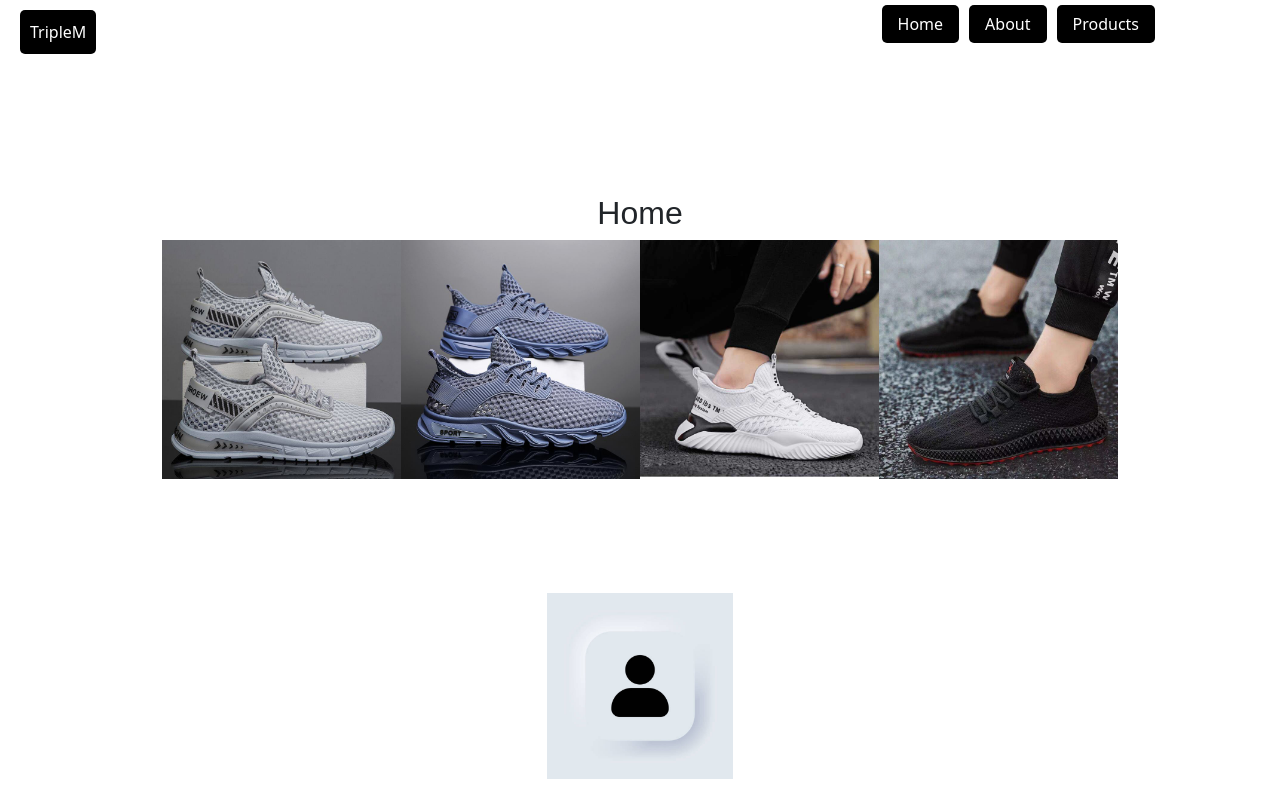
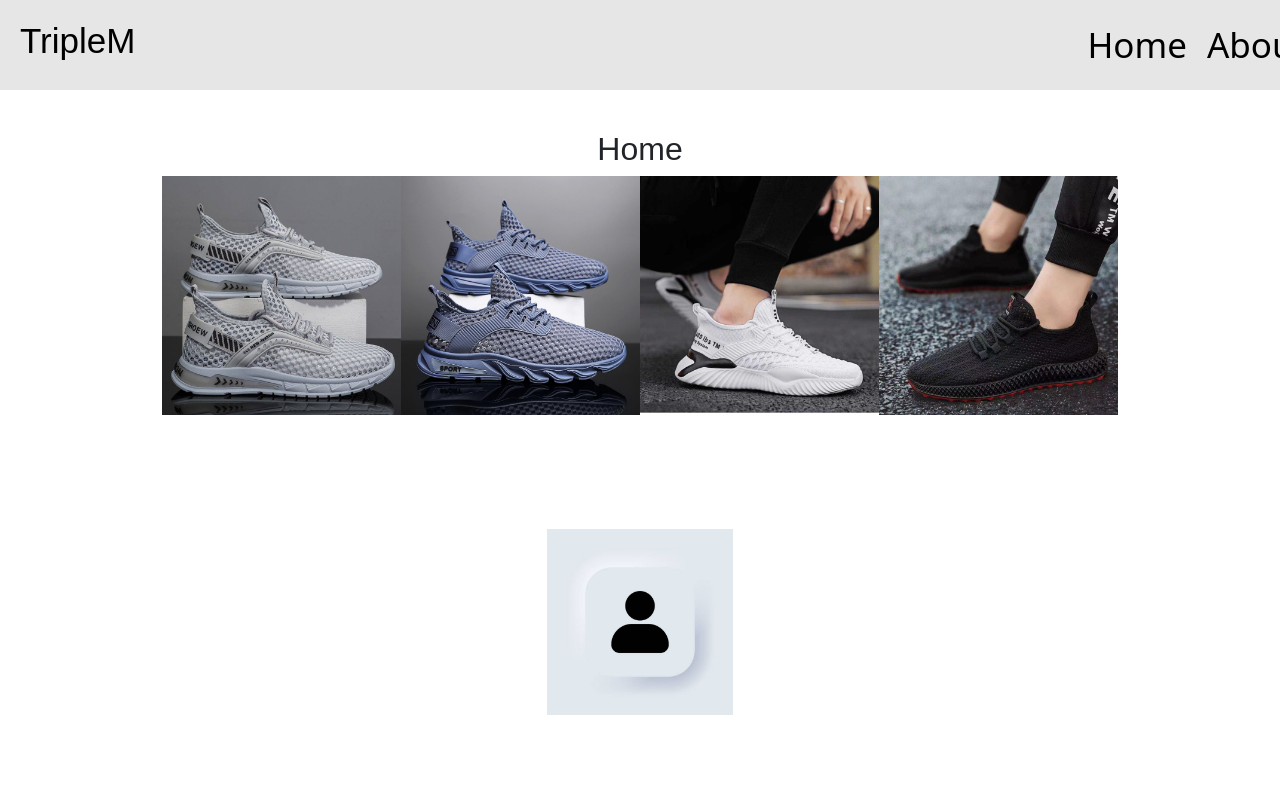
Before and after one commit to TripleMTheDeveloper/Online-Apparel-Store, a React (Create React App) app: page / in a window 1280 px wide. Shown: the top 800 px of the page. Built offline with nearby package versions, Linux system fonts and the light colour scheme.

Commit message:
Starting chagning the app style

```diff
--- a/src/App.css
+++ b/src/App.css
@@ -1,43 +1,60 @@
+*{
+  box-sizing: border-box;
+  padding: 0px;
+  margin: 0px;
+}
+
 .App {
   text-align: center;
 }
 
 .nav__bar{
-  background-color: #ffffff;
-color: white;
-padding: 10px 20px;
+  background-color: #e6e6e6;
+  position: fixed;
+  color: white;
+  gap: 900px;
+  padding: 10px 10px;
+  z-index: 1;
+  display: grid; /* Change to grid display */
+  grid-template-columns: repeat(4, 1fr); /* Create 4 equal-width columns */
+  top: 0;
 }
 
-nav{
+.nav__links{
+  display: grid;
+  grid-template-columns: repeat(3, auto);
+  list-style-type: none;
+  margin: 0;
+  padding: 10pxs;
+  color: rgb(0, 0, 0);
   text-decoration: none;
-  display: flex;
-  justify-content: space-between;
-  align-items: center;
-  margin-right: 100px;
+  font-size: 35px;
 }
 
-.links {
-  display: flex;
+.home_link{
+  color: black;
+  text-decoration: none;
   list-style-type: none;
+  padding: 10px;
 }
 
-.links a {
-  color: white;
+.about_link{
+  color: black;
   text-decoration: none;
-  padding: 8px 16px;
-  border-radius: 5px;
-  margin: 0 5px;
-  background-color: #000000;
-  text-decoration: none !important;
+  list-style-type: none;
+  padding: 10px;
 }
 
-.links a:hover {
-  background-color: #000000;
+.products_link{
+  color: black;
+  text-decoration: none;
+  list-style-type: none;
+  padding: 10px;
 }
 
-button{
+.home_header{
   border-radius: 5px;
-  background-color: black;
-  color: white;
+  font-size: 35px;
+  color: rgb(0, 0, 0);
   padding: 10px;
 }
--- a/src/App.js
+++ b/src/App.js
@@ -12,11 +12,11 @@ function App() { //rending all our components
       <CartProvider>  {/*Wrapping the entire app in CartProvider context so I can display the cart price in all components*/}
         <div className="App">
           <nav className='nav__bar'>
-            <button>TripleM</button>
-            <ul className='links'>
-              <li><Link to="/">Home</Link></li>
-              <li><Link to="/about">About</Link></li>
-              <li><Link to="/Products">Products</Link></li>
+            <h2 className='home_header'>TripleM</h2>
+            <ul className='nav__links'>
+              <li ><Link to="/" className='home_link'>Home</Link></li>
+              <li ><Link to="/about" className='about_link'>About</Link></li>
+              <li ><Link to="/Products" className='products_link'>Products</Link></li>
             </ul>
           </nav>
           <Routes>
```
